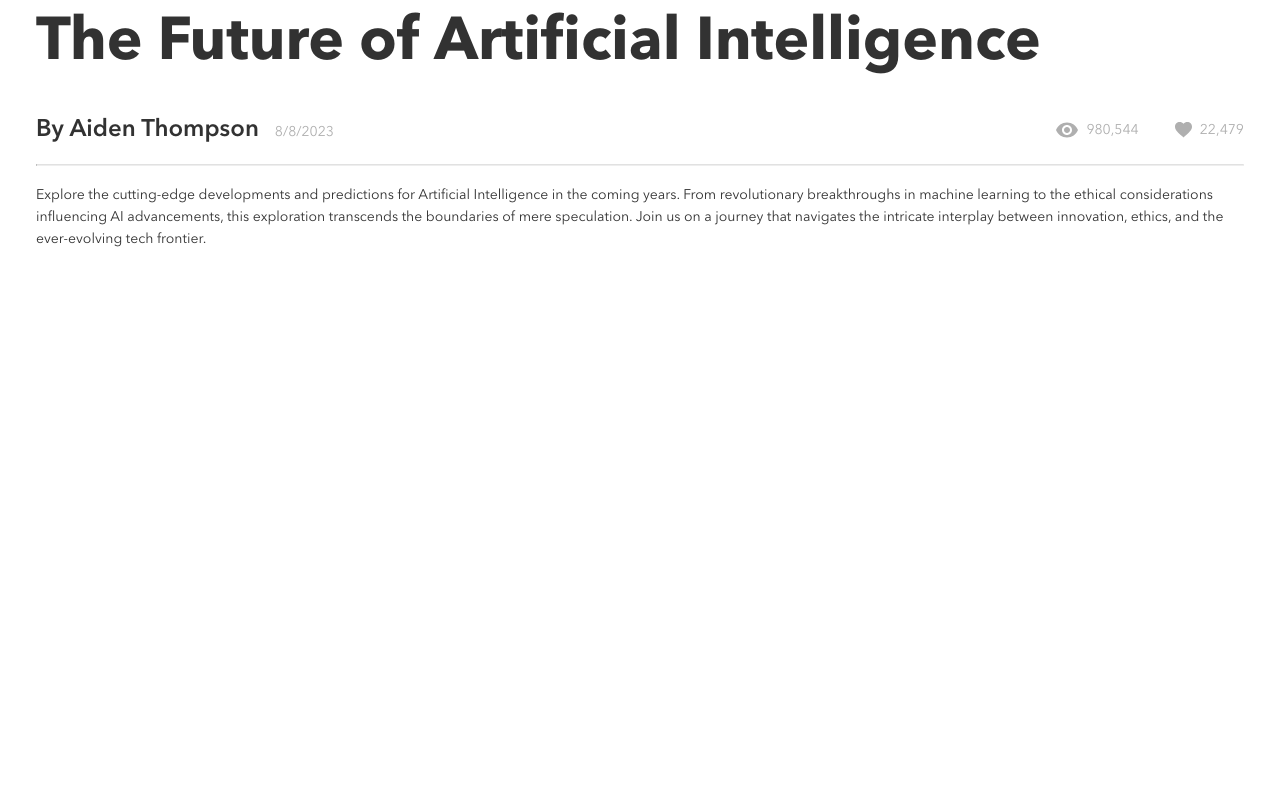
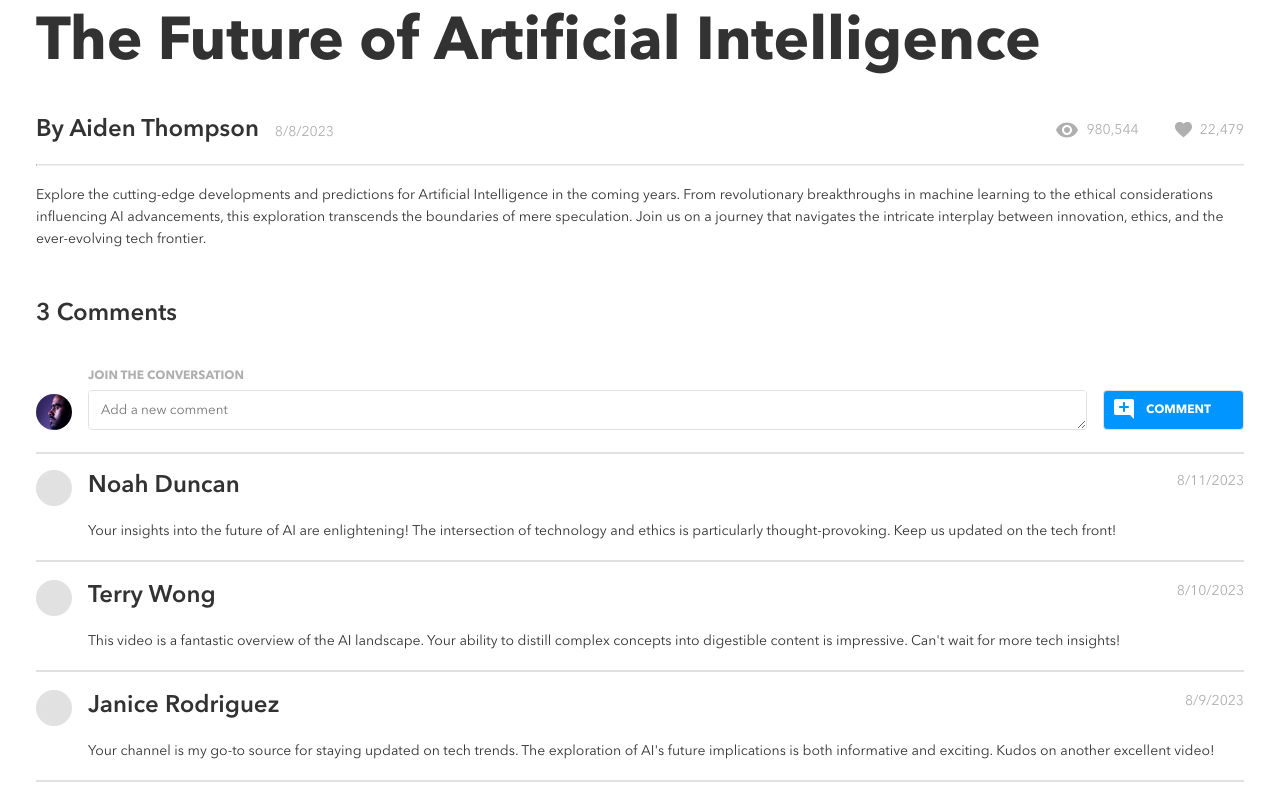
Before and after one commit to hstahelin/hugo-stahelin-brainflix, a React (Create React App) app: page / in a window 1280 px wide. Shown: the part 672-1472 px from the top of the page. Before the commit the page ends 970 px from the top, so only its background shows below. Built offline with nearby package versions, Linux system fonts and the light colour scheme.

Commit message:
Add Comments sectios components

```diff
--- a/src/App.js
+++ b/src/App.js
@@ -1,9 +1,12 @@
 import { useState } from "react";
+
+import videos from "./data/videos.json";
+import videoDetails from "./data/video-details.json";
+
 import Header from "./components/Header/Header";
 import VideoPlayer from "./components/VideoPlayer/VideoPlayer";
-import videos from "./data/videos.json";
-import videoDetails from "./data/video-details.json";
 import VideoDescription from "./components/VideoDescription/VideoDescription";
+import CommentsSection from "./components/CommentsSection/CommentsSection";
 
 function App() {
   const [allVideos, setAllVideos] = useState(videos);
@@ -14,6 +17,7 @@ function App() {
       <Header />
       <VideoPlayer video={mainVideo} />
       <VideoDescription video={mainVideo} />
+      <CommentsSection video={mainVideo} />
     </>
   );
 }
--- /dev/null
+++ b/src/components/Comment/Comment.jsx
@@ -0,0 +1,27 @@
+import "./Comment.scss";
+
+function Comment({ comment }) {
+  const date = new Date(comment.timestamp);
+
+  return (
+    <>
+      <div className="comment">
+        <div className="comment__avatar">
+          <div className="comment__avatar-img"></div>
+        </div>
+        <div className="comment__entry">
+          <div className="comment__header">
+            <h3 className="comment__author subheader">{comment.name}</h3>
+            <h3 className="comment__date body-copy">
+              {date.toLocaleDateString("en-US")}
+            </h3>
+          </div>
+          <p className="comment__text body-copy">{comment.comment}</p>
+        </div>
+      </div>
+      <hr className="comment__divider" />
+    </>
+  );
+}
+
+export default Comment;
--- /dev/null
+++ b/src/components/Comment/Comment.scss
@@ -0,0 +1,83 @@
+@use "../../styles/partials/variables" as *;
+@use "../../styles/partials/mixins" as *;
+@use "../../styles/partials/global" as *;
+
+.comment {
+  display: flex;
+  &__avatar-img {
+    padding: 0;
+    height: 2.25rem;
+    width: 2.25rem;
+    border-radius: 50%;
+    object-fit: cover;
+    object-position: center left;
+    margin-right: 1rem;
+    background-color: $color-text-tertiary;
+  }
+  &__entry {
+    flex: 1;
+  }
+  &__header {
+    display: flex;
+    justify-content: space-between;
+  }
+  &__date {
+    color: $color-text-secondary;
+  }
+  &__text {
+    padding-top: var(--padding-after);
+    display: block;
+  }
+  &__divider {
+    border: 0.063rem solid $color-divider;
+    margin: 1rem 0;
+  }
+
+  &__buttons {
+    display: flex;
+    gap: 1rem;
+    justify-content: flex-end;
+    margin-left: auto;
+    color: $color-text-primary;
+    padding-top: var(--padding-after);
+  }
+
+  &__button {
+    width: 9.375rem;
+    height: 2.5rem;
+    background-color: $color-ui-primary;
+    color: $color-text-primary;
+    border-radius: 0.25rem;
+    border: none;
+    &:hover {
+      background-color: $color-ui-secondary;
+    }
+  }
+  &__button-icon {
+    filter: invert(100%);
+  }
+
+  &__like-counter {
+    display: inline-block;
+    font-size: 12px;
+    font-weight: 700;
+    margin-left: 0.25rem;
+  }
+
+  &__divider {
+    border-top: 0.063rem solid $color-divider;
+    margin: var(--padding-after) 0;
+  }
+}
+
+//Tablet
+@include tablet {
+  .comment {
+    &__text {
+      padding-top: var(--padding-half);
+    }
+    &__divider {
+      margin: var(--padding-half) 0;
+    }
+  }
+}
--- /dev/null
+++ b/src/components/CommentForm/CommentForm.jsx
@@ -0,0 +1,37 @@
+import "./CommentForm.scss";
+import UserImage from "../../assets/images/Mohan-muruge.jpg";
+
+function CommentForm() {
+  return (
+    <>
+      <div className="comments">
+        <div className="comments__avatar">
+          <img className="comments__avatar-img" src={UserImage} alt="" />
+        </div>
+        <form id="comments-form" className="comments__form" action="./">
+          <label
+            htmlFor="comments-form-comment"
+            className="comments__label labels-and-buttons"
+          >
+            JOIN THE CONVERSATION
+          </label>
+          <div className="comments__input-section">
+            <textarea
+              name="comment"
+              id="comments-form-comment"
+              //   rows="5"
+              className="comments__input"
+              placeholder="Add a new comment"
+            ></textarea>
+            <button className="comments__button labels-and-buttons">
+              COMMENT
+            </button>
+          </div>
+        </form>
+      </div>
+      <hr className="comments__divider" />
+    </>
+  );
+}
+
+export default CommentForm;
--- /dev/null
+++ b/src/components/CommentForm/CommentForm.scss
@@ -0,0 +1,82 @@
+@use "../../styles/partials/variables" as *;
+@use "../../styles/partials/mixins" as *;
+@use "../../styles/partials/global" as *;
+
+.comments {
+  display: flex;
+
+  &__avatar-img {
+    padding: 0;
+    height: 2.25rem;
+    width: 2.25rem;
+    border-radius: 50%;
+    object-fit: cover;
+    object-position: center left;
+    margin-right: 1rem;
+    margin-top: 1.75rem;
+  }
+  &__form {
+    flex: 1;
+    display: flex;
+    flex-direction: column;
+  }
+  &__input-section {
+    display: flex;
+    flex-direction: column;
+  }
+  &__label {
+    color: $color-text-secondary;
+    padding-bottom: 0.25rem;
+  }
+  &__input {
+    box-sizing: border-box;
+    border: 0.063rem solid $color-divider;
+    border-radius: 0.25rem;
+    height: 6rem;
+
+    padding: 0.75rem;
+    margin-bottom: var(--padding-after);
+    // background-color: $color-ui-tertiary;
+    &:focus-visible {
+      outline: 0.063rem solid $color-ui-accent-primary;
+    }
+  }
+  &__button {
+    color: $color-text-primary;
+    border: 0.063rem solid $color-text-tertiary;
+
+    background-color: $color-ui-accent-primary;
+    padding: 0.5rem 1rem;
+    border-radius: 0.25rem;
+
+    background-image: url("../../assets/icons/add_comment.svg");
+    background-repeat: no-repeat;
+    background-position: 0.5rem 0.375rem;
+    cursor: pointer;
+    padding-left: 2.625rem;
+    padding-right: 2rem;
+
+    &:hover {
+      background-color: $color-ui-accent-secondary;
+    }
+  }
+  &__divider {
+    border: 0.063rem solid $color-divider;
+    margin: 1rem 0;
+  }
+}
+
+// Tablet
+@include tablet {
+  .comments {
+    &__input-section {
+      flex-direction: row;
+      gap: 1rem;
+    }
+    &__input {
+      margin-bottom: 0;
+      height: 2.5rem;
+      flex-grow: 1;
+    }
+  }
+}
--- /dev/null
+++ b/src/components/CommentsSection/CommentsSection.jsx
@@ -0,0 +1,21 @@
+import Comment from "../Comment/Comment";
+import CommentForm from "../CommentForm/CommentForm";
+import "./CommentsSection.scss";
+
+function CommentsSection({ video }) {
+  return (
+    <section className="comments-section">
+      <h2 className="comments-section__count subheader">
+        {video.comments.length} Comments
+      </h2>
+      <CommentForm />
+      <div className="comments-list">
+        {video.comments.map((comment) => (
+          <Comment key={comment.id} comment={comment} />
+        ))}
+      </div>
+    </section>
+  );
+}
+
+export default CommentsSection;
--- /dev/null
+++ b/src/components/CommentsSection/CommentsSection.scss
@@ -0,0 +1,10 @@
+@use "../../styles/partials/variables" as *;
+@use "../../styles/partials/mixins" as *;
+@use "../../styles/partials/global" as *;
+
+.comments-section {
+  padding: 0 var(--padding-after);
+  &__count {
+    padding-bottom: var(--padding-after);
+  }
+}
```
